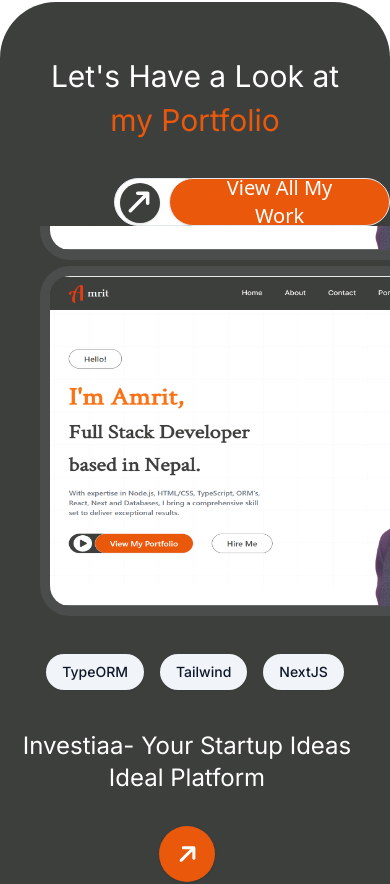
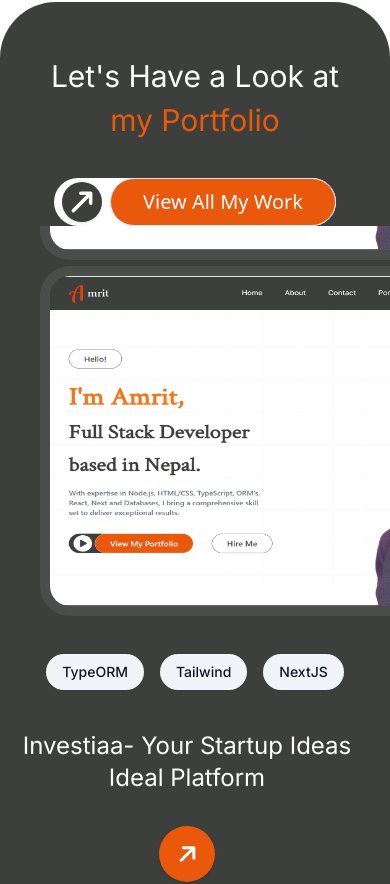
Before and after one commit to karkiamrit/developer-portfolio, a Next.js app: page / in a window 390 px wide. Shown: the part 3429-4313 px from the top of the page. Built offline with nearby package versions, Linux system fonts and the light colour scheme.

Commit message:
combined button responsivess fix

```diff
--- a/src/components/Contact.tsx
+++ b/src/components/Contact.tsx
@@ -15,7 +15,7 @@ const Contact = () => {
                 <div>
                     <div className="flex flex-row xl:ml-48 justify-center xl:mt-10 mt-16">
                         <div className="flex flex-col">
-                            <div className="flex flex-row xl:text-4xl gap-2 font-medium xl:-mt-32 text-3xl">
+                            <div className="flex flex-row lg:text-4xl gap-2 font-medium xl:-mt-32 text-3xl">
                                 <h1 className="text-gray-800">Let's</h1>
                                 <h1 className="text-orange-500">Connect</h1>
                                 <h1 className="">&</h1>
--- a/src/components/HeroSection.tsx
+++ b/src/components/HeroSection.tsx
@@ -11,7 +11,7 @@ const crimson= Crimson_Text({ subsets: ["latin"],weight: "400" })
 function HeroSection() {
     return (
         <div className={crimson.className}>
-        <div className="relative hero h-full flex items-center overflow-hidden xl:overflow-visible justify-center">
+        <div className="relative hero h-full flex items-center overflow-hidden xl:overflow-visible justify-center xl:justify-start">
             {/* Vertical Lines */}
             {Array.from({ length: 20   }).map((_, index) => (
                 <div
--- a/src/components/Portfolio.tsx
+++ b/src/components/Portfolio.tsx
@@ -36,7 +36,7 @@ const Portfolio = () => {
             breakpoint: 600,
             settings: {
               vertical:true,
-              slidesToShow: 2,
+              slidesToShow: 1,
               slidesToScroll: 1,
               initialSlide: 2
             }
@@ -81,7 +81,7 @@ const Portfolio = () => {
           <h1 className="xl:text-5xl text-3xl text-white">Let's Have a Look at</h1>
           <h1 className="xl:float-right xl:text-5xl text-3xl text-orange-600 xl:mt-5 mt-2"> my Portfolio</h1>
         </div>
-        <div className="-ml-[270px] xl:ml-8">
+        <div className="xl:ml-8 flex justify-center">
           <CustomButtonGroup mainbuttonColor="white" subbuttonColor="#3D3F3C" iconTextColor={"white"} content="View All My Work"/>
         </div>
       </div>
--- a/src/components/ui/Card/FormCard.tsx
+++ b/src/components/ui/Card/FormCard.tsx
@@ -130,8 +130,8 @@ const FormCard = () => {
                             <FormMessage />
                         </FormItem>
                     )} />
-                <div className="-ml-[330px] pb-10">
-                    <CustomButtonGroup subbuttonColor="white" mainbuttonColor="#424242" iconTextColor="#424242" content="Send Message"/>
+                <div className="pb-10 flex justify-center ">
+                    <CustomButtonGroup subbuttonColor="white" mainbuttonColor="#424242" iconTextColor="#424242" content="Contact"/>
                 </div>
 
 
--- a/src/components/ui/jointbutton.tsx
+++ b/src/components/ui/jointbutton.tsx
@@ -3,23 +3,38 @@ import { FontAwesomeIcon } from "@fortawesome/react-fontawesome";
 import { faArrowRightLong } from "@fortawesome/free-solid-svg-icons";
 import { Button } from "./button"; // Import your Button component here
 
-type Props={
-    content:string
-    mainbuttonColor:string
-    subbuttonColor:string
-    iconTextColor:string
+type Props = {
+  content: string;
+  mainbuttonColor: string;
+  subbuttonColor: string;
+  iconTextColor: string;
+};
 
-}
-const CustomButtonGroup = (props:Props) => {
+const CustomButtonGroup = (props: Props) => {
   return (
-    <div className="relative flex flex-row xl:justify-start">
-      <Button size="xl" variant={"outline"} style={{backgroundColor:props.mainbuttonColor}} className= "ml-96 rounded-full h-12 mt-10 flex flex-row w-24">
-            <FontAwesomeIcon style={{color:props.iconTextColor}} icon={faArrowRightLong} className=" z-20 mr-[22px] h-7 w-7 transform -ml-6 -rotate-45 "/>
-      </Button>
-      <Button style={{backgroundColor:props.subbuttonColor}} className="absolute ml-[390px] rounded-full h-10 w-10 mt-[45px] pointer-events-none "/>
-      <Button size="xl" variant={"outline"} className="rounded-full -ml-10 bg-orange-600 hover:bg-orange-500 font-sans hover:text-white h-12 text-xl mt-10 flex flex-row text-white">
-        {props.content}
-      </Button>
+    <div className="relative flex flex-row xl:justify-start justify-center">
+      <div
+        style={{ backgroundColor: props.mainbuttonColor }}
+        className="xl:ml-96 rounded-full h-12 mt-10 flex items-center"
+      >
+        <Button
+          style={{ backgroundColor: props.subbuttonColor }}
+          className="rounded-full h-10 w-10 pointer-events-none mr-2 ml-2"
+        >
+          <FontAwesomeIcon
+            style={{ color: props.iconTextColor }}
+            icon={faArrowRightLong}
+            className="h-7 w-7 transform -rotate-45 "
+          />
+        </Button>
+        <Button
+          size="xl"
+          variant={"outline"}
+          className="rounded-full bg-orange-600 hover:bg-orange-500 font-sans hover:text-white h-12 text-xl flex flex-row justify-center text-white"
+        >
+          {props.content}
+        </Button>
+      </div>
     </div>
   );
 };
--- a/src/components/ui/layout/Footer.tsx
+++ b/src/components/ui/layout/Footer.tsx
@@ -21,7 +21,7 @@ const Footer = () => {
                         <h1 className="text-gray-100">there</h1>
 
                     </div>
-                    <div className="xl:mt-10 xl:ml-12 -ml-[370px] flex justify-center">
+                    <div className="xl:mt-10 xl:ml-12  flex justify-center">
                         <CustomButtonGroup mainbuttonColor="white" subbuttonColor="#3D3F3C" iconTextColor={"white"} content="View All My Work" />
                     </div>
                 </div>
```
